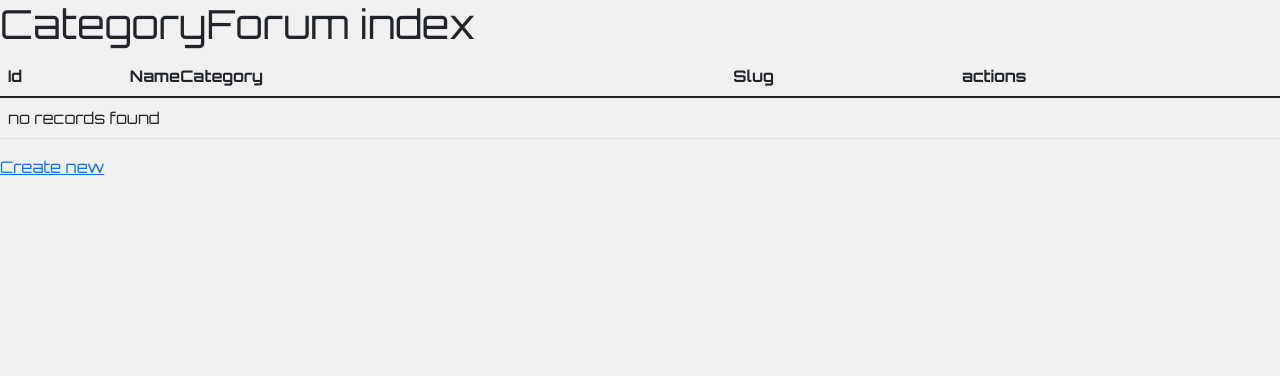
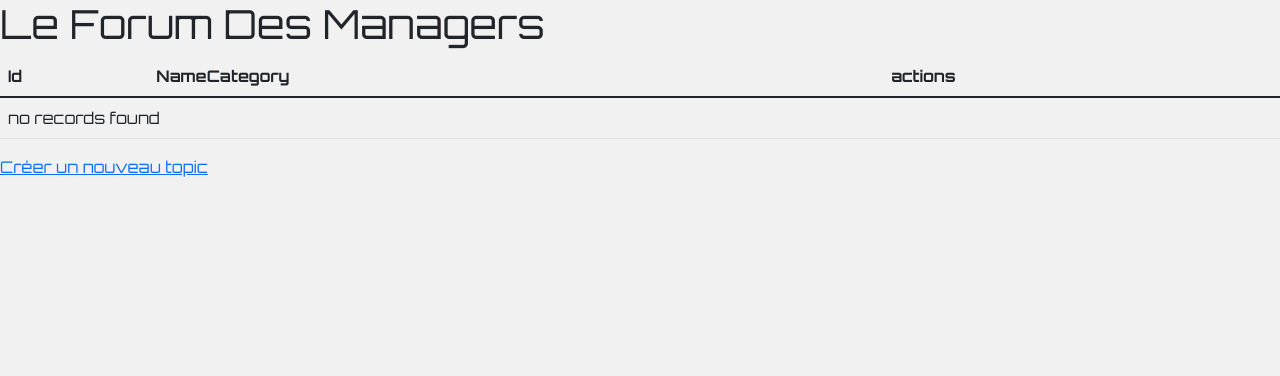
Before and after one commit to Cleberre22/lecoindesmanagers, a Symfony app: template templates/category_forum/index.html.twig in a window 1280 px wide. Shown: the part 100-476 px from the top of the page. Run offline with Twig, Linux system fonts and the light colour scheme; the template is opened without the code that fills it, so the values that code supplies are empty; some libraries are stand-ins or nearby versions.

Commit message:
maj 15.40

```diff
--- a/src/Form/PostForumType.php
+++ b/src/Form/PostForumType.php
@@ -16,12 +16,11 @@ class PostForumType extends AbstractType
     public function buildForm(FormBuilderInterface $builder, array $options): void
     {
         $builder
-            ->add('titlePost', TextType::class)
-            ->add('contentPost', TextareaType::class)
             ->add('categoryForum', EntityType::class, [
                 'class' => CategoryForum::class
             ])
-        ;
+            ->add('titlePost', TextType::class)
+            ->add('contentPost', TextareaType::class);
     }
 
     public function configureOptions(OptionsResolver $resolver): void
--- a/templates/category_forum/index.html.twig
+++ b/templates/category_forum/index.html.twig
@@ -3,14 +3,13 @@
 {% block title %}CategoryForum index{% endblock %}
 
 {% block body %}
-    <h1>CategoryForum index</h1>
+    <h1>Le Forum Des Managers</h1>
 
     <table class="table">
         <thead>
             <tr>
                 <th>Id</th>
                 <th>NameCategory</th>
-                <th>Slug</th>
                 <th>actions</th>
             </tr>
         </thead>
@@ -19,7 +18,6 @@
             <tr>
                 <td>{{ category_forum.id }}</td>
                 <td><a href="{{ path('category_forum_show', {'id': category_forum.id}) }}">{{ category_forum.nameCategory }}</a></td>
-                <td>{{ category_forum.slug }}</td>
                 <td>
                     <a href="{{ path('category_forum_show', {'id': category_forum.id}) }}">show</a>
                     <a href="{{ path('category_forum_edit', {'id': category_forum.id}) }}">edit</a>
@@ -33,5 +31,5 @@
         </tbody>
     </table>
 
-    <a href="{{ path('category_forum_new') }}">Create new</a>
+    <a href="{{ path('post_forum_new') }}">Créer un nouveau topic</a>
 {% endblock %}
```
